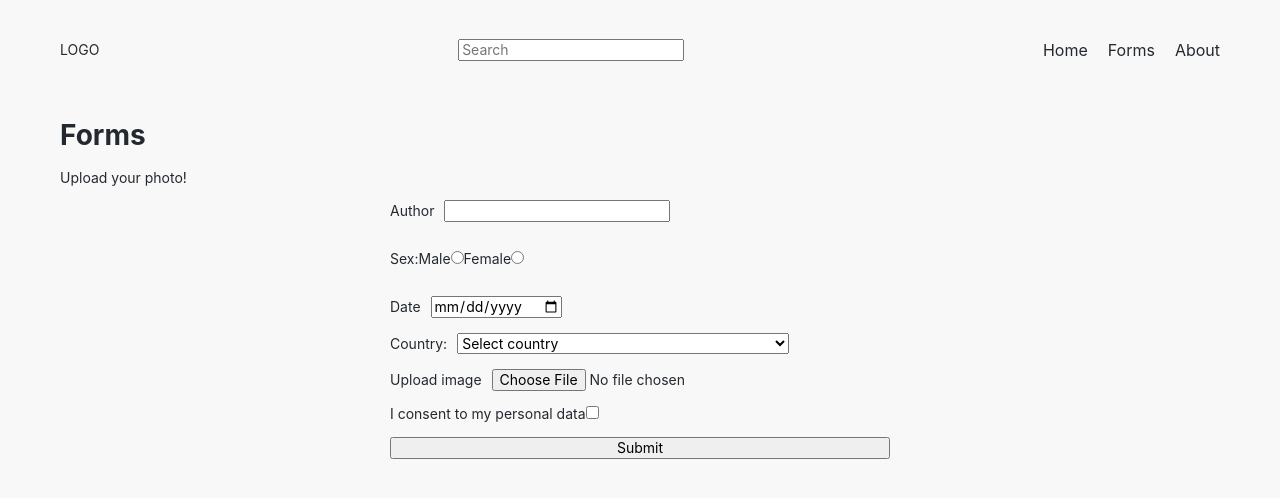
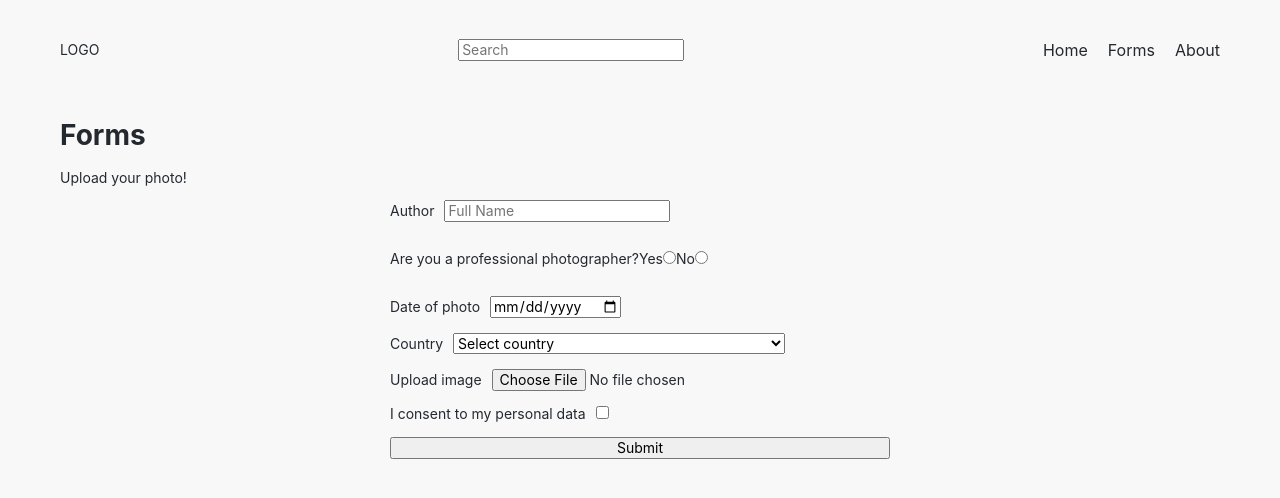
Before and after one commit to eOne1999/rs-react, a React (Vite) app: page /forms in a window 1280 px wide. Shown: the top 498 px of the page. Built offline with nearby package versions, Linux system fonts and the light colour scheme.

Commit message:
fix: radio input election

```diff
--- a/src/components/Form.tsx
+++ b/src/components/Form.tsx
@@ -16,17 +16,23 @@ class Form extends React.Component {
           event.preventDefault();
         }}
       >
-        <InputField label="Author" type="name" id="" className="form__item" />
+        <InputField
+          label="Author"
+          type="name"
+          name="author"
+          placeholder="Full Name"
+          className="form__item"
+        />
         <p>
-          Sex:
-          <InputField label="Male" type="radio" id="" value="option1" />
-          <InputField label="Female" type="radio" id="" value="option1" />
+          Are you a professional photographer?
+          <InputField label="Yes" type="radio" name="photographer" value="yes" />
+          <InputField label="No" type="radio" name="photographer" value="no" />
         </p>
-        <InputField label="Date" type="date" id="" className="form__item" />
+        <InputField label="Date of photo" type="date" name="date" className="form__item" />
         <label htmlFor="country">
-          Country:
-          <select id="country" className="form__item" aria-label="country">
-            <option value="" disabled selected>
+          Country
+          <select id="country" className="form__item" aria-label="country" defaultValue="default">
+            <option value="default" disabled>
               Select country
             </option>
             {countries.map((country) => (
@@ -36,8 +42,13 @@ class Form extends React.Component {
             ))}
           </select>
         </label>
-        <InputField label="Upload image" type="file" id="" className="form__item" />
-        <InputField label="I consent to my personal data" type="checkbox" id="" />
+        <InputField label="Upload image" type="file" name="image" className="form__item" />
+        <InputField
+          label="I consent to my personal data"
+          type="checkbox"
+          name="confirmation"
+          className="form__item"
+        />
         <input type="submit" value="Submit" />
       </form>
     );
--- a/src/components/InputField.tsx
+++ b/src/components/InputField.tsx
@@ -8,12 +8,13 @@ class InputField extends React.Component<TInputField> {
       <label htmlFor={input.id}>
         {input.label}
         <input
-          id={input.id}
+          id={input.name}
           type={input.type}
           ref={input.ref}
           value={input.value}
-          name={input.id}
+          name={input.name}
           className={input.className}
+          placeholder={input.placeholder}
           required
         />
         {input.error}
--- a/src/types.ts
+++ b/src/types.ts
@@ -15,12 +15,14 @@ export interface ICard {
 
 export type TInputField = {
   type: string;
-  id: string;
+  id?: string;
+  name: string;
   value?: string;
   label?: string;
   ref?: React.RefObject<HTMLInputElement>;
   error?: string;
   className?: string;
+  placeholder?: string;
 };
 
 export type TCountry = {
```
